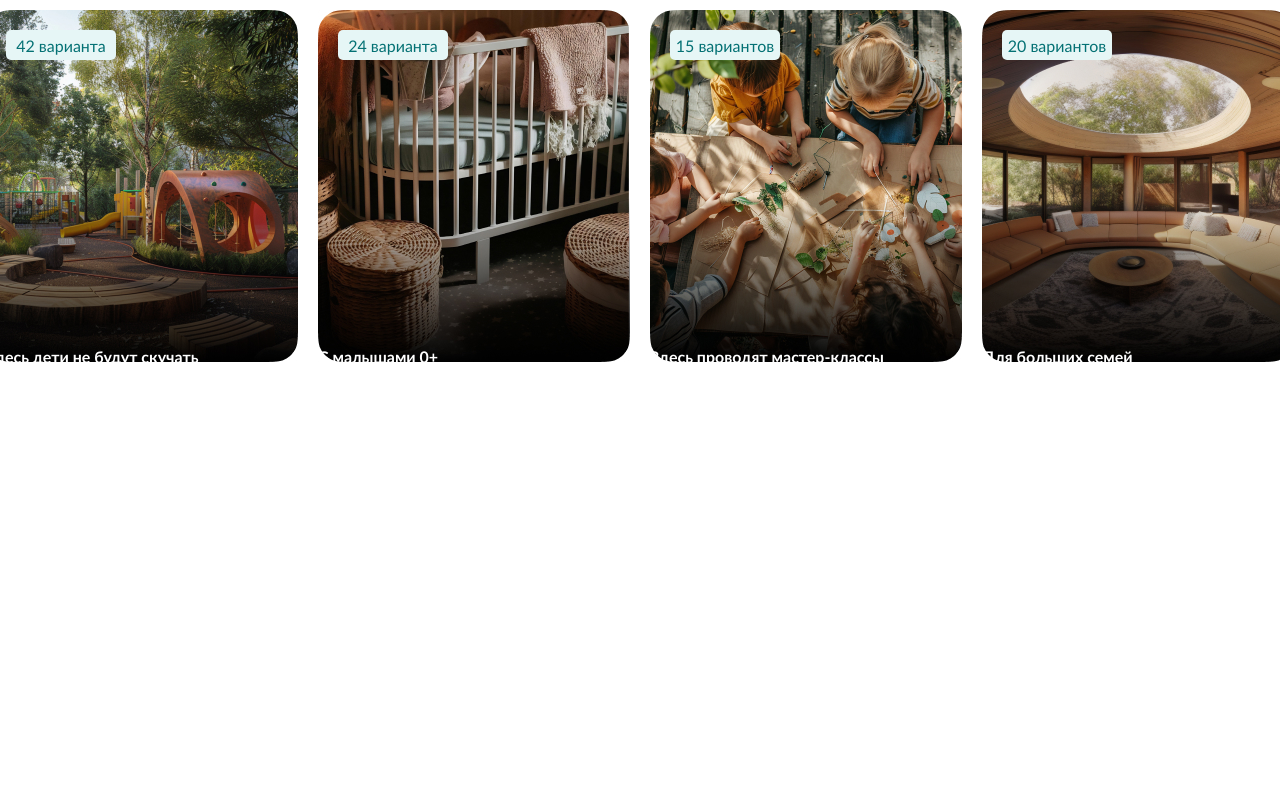
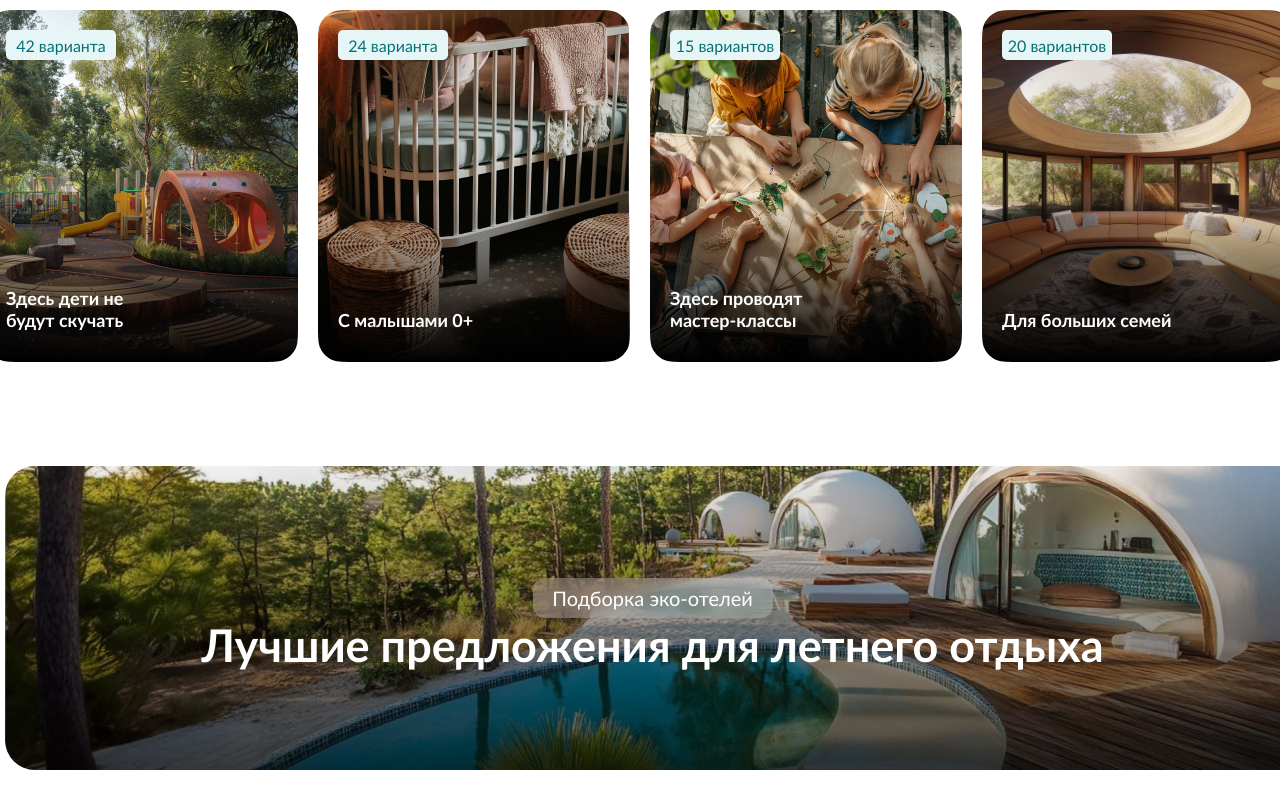
Before and after one commit to dantauu/glamping, a Next.js app: page / in a window 1280 px wide. Shown: the part 2053-2853 px from the top of the page. Before the commit the page ends 2449 px from the top, so only its background shows below. Built offline with nearby package versions, Linux system fonts and the light colour scheme.

Commit message:
ready main 60%

```diff
--- a/src/app/page.tsx
+++ b/src/app/page.tsx
@@ -1,4 +1,5 @@
 import CardLikeSection from "@/features/features-home/card-like-sesction/card-like-section";
+import BestProposal from "@/intities/intities-home/best-proposal/best-proposal";
 import BestSummer from "@/intities/intities-home/best-summer/best-summer";
 import HeaderBack from "@/intities/intities-home/header-back/header-back";
 import Header from "@/intities/intities-home/header/header";
@@ -16,6 +17,7 @@ export default function Home() {
       <Relax />
       <RestKidsSection />
       <BestSummer />
+      <BestProposal />
     </div>
   )
 }
--- /dev/null
+++ b/src/intities/intities-home/best-proposal/best-proposal.module.scss
@@ -0,0 +1,42 @@
+@import '../../../app/styles/variables.scss';
+
+.bestProposalBack {
+    position: relative;
+    margin-top: 100px;
+    background-image: url('../../../../public/assets/img/water.jpg');
+    background-repeat: no-repeat;
+    width: 1310px;
+    height: 304px;
+    border-radius: 30px
+}
+
+.proposalWrapper {
+    @include flex-column;
+    position: absolute;
+    top: 37%;
+    left: 15%;
+}
+
+.proposalText {
+    @include flex-center;
+    width: 240px;
+    height: 40px;
+    background: rgb(255 255 255 / 25%);
+    backdrop-filter: blur(10px);
+    border-radius: 12px;
+    overflow: hidden;
+}
+
+.descriptionInner {
+    font-family: 'Lato-Bold';
+    font-size: 45px;
+}
+
+.textInner {
+    font-family: 'Lato-Regular';
+    font-size: 20px;
+}
+
+.textInner, .descriptionInner {
+    color: #fff;
+}
--- /dev/null
+++ b/src/intities/intities-home/best-proposal/best-proposal.tsx
@@ -0,0 +1,22 @@
+import style from './best-proposal.module.scss'
+
+const BestProposal = () => {
+    return (
+        <div className={style.bestProposalBack}>
+            <div className={style.proposalWrapper}>
+                <div className={style.proposalText}>
+                    <p className={style.textInner}>
+                       Подборка эко-отелей
+                    </p>
+                </div>
+                <div className={style.description}>
+                    <h1 className={style.descriptionInner}>
+                        Лучшие предложения для летнего отдыха
+                    </h1>
+                </div>
+            </div>
+        </div>
+    )
+}
+
+export default BestProposal
--- a/src/intities/intities-home/relax/relax.module.scss
+++ b/src/intities/intities-home/relax/relax.module.scss
@@ -13,7 +13,7 @@
 .relaxWrapper {
     @include flex-column;
     position: absolute;
-    left: 30%;
+    left: 26%;
     top: 70%;
 }
 
--- a/src/intities/intities-home/relax/relax.tsx
+++ b/src/intities/intities-home/relax/relax.tsx
@@ -15,7 +15,6 @@ const Relax = () => {
                     </p>
                 </div>
             </div>
-
         </div>
     )
 }
--- a/src/shared/ui/rest-cids/rest-kids.module.scss
+++ b/src/shared/ui/rest-cids/rest-kids.module.scss
@@ -23,11 +23,9 @@
 
 .kidsText {
     position: absolute;
-    bottom: 0;
-}
-
-.kidsTextInner {
-    color: #fff;
+    max-width: 170px;
+    bottom: 35px;
+    left: 20px;
 }
 
 .kidsVariantsInner {
@@ -37,4 +35,6 @@
 
 .kidsTextInner {
     font-family: 'Lato-Bold';
+    color: #fff;
+    font-size: 18px;
 }
```
